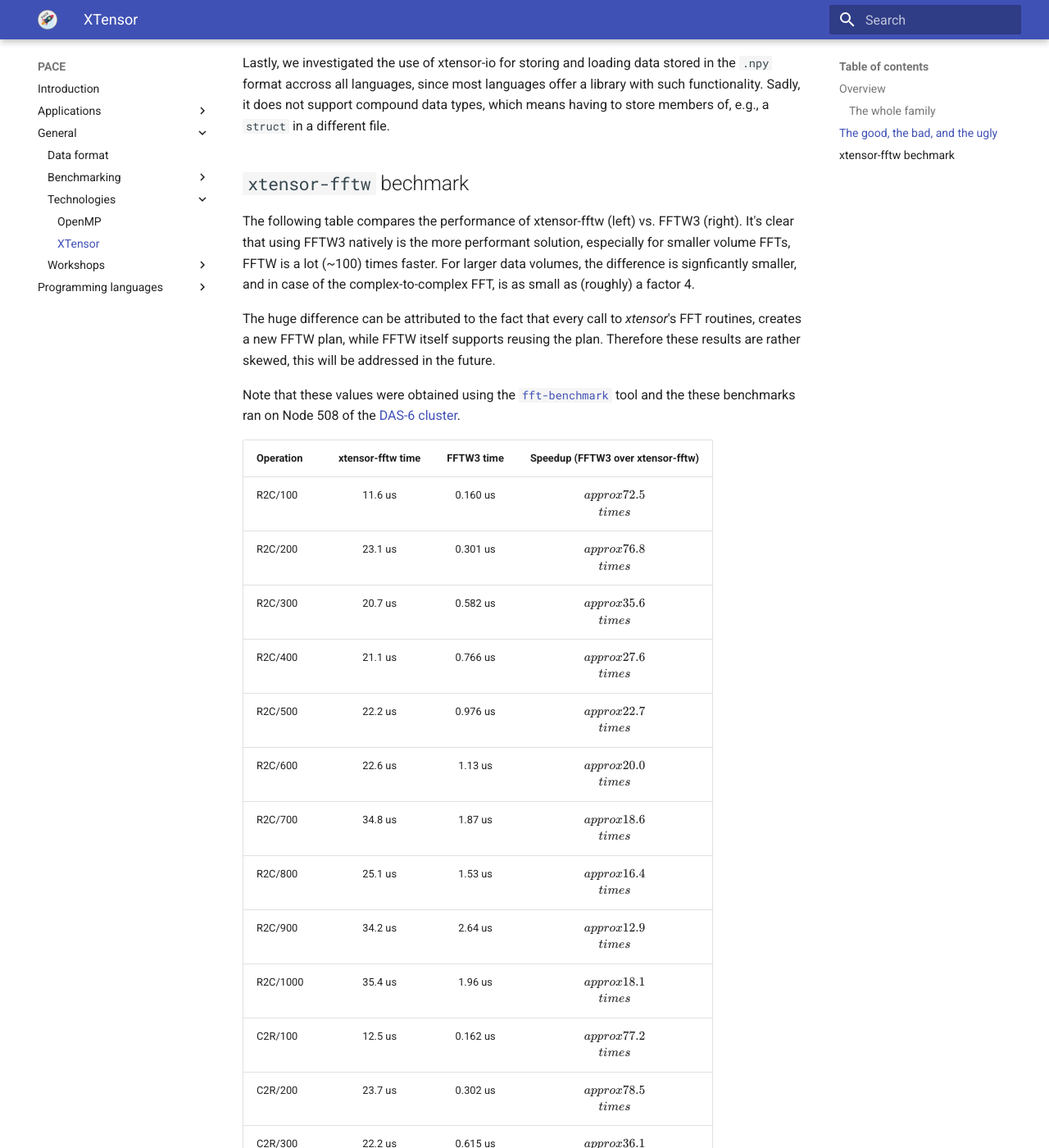
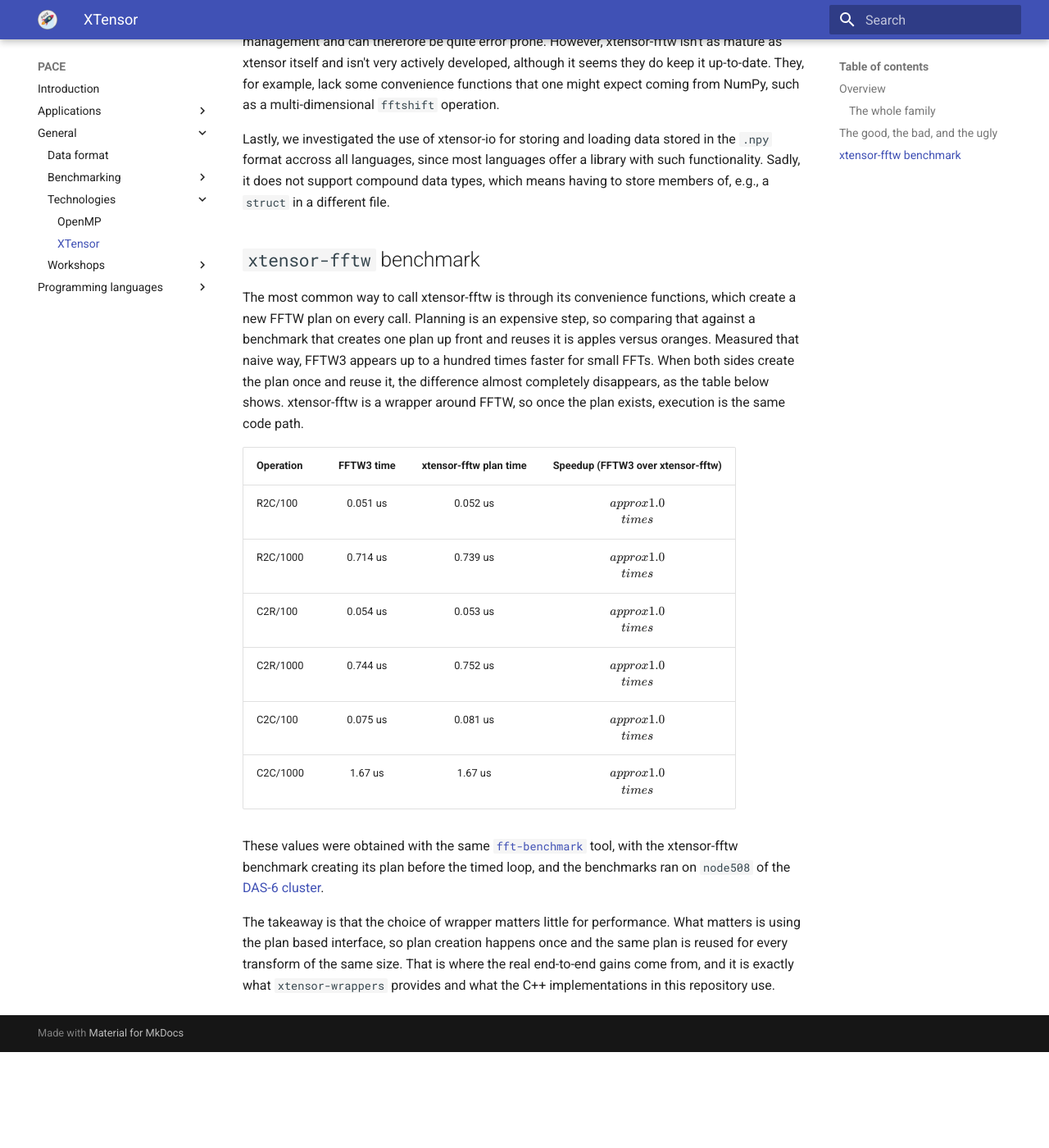
Before and after one commit to astron-rd/PACE, an MkDocs documentation site: the page built from docs/general/technologies/xtensor.md, in a window 1280 px wide and 1400 px high, scrolled down 1257 px. Shown: the whole window at 82% size. Built offline with MkDocs 1.6.1 and Material for MkDocs 9.7.7, drawn with Linux system fonts in a browser that asks for light colours; nearby versions of some CDN libraries; after the commit the page ends 2540 px from its top, so only the background shows below that; some of the changed text lies outside the part shown.

Commit message:
Document xtensor-fftw plan reuse findings (#154)

```diff
--- a/docs/general/technologies/xtensor.md
+++ b/docs/general/technologies/xtensor.md
@@ -20,6 +20,8 @@
 
 Of this family, we used xtensor, xtensor-fftw, and briefly investigated xtensor-io for reading binary `.npy` files.
 
+On top of that, this repository uses [xtensor-wrappers](https://github.com/astron-rd/xtensor-wrappers), a small header-only library that provides a reusable, plan-based FFTW API around xtensor-fftw, including higher-level wrappers for 2D and batched transforms.
+
 ## The good, the bad, and the ugly
 
 xtensor offers an incredibly convenient way to work with multi-dimensional vectors, especially if you're introduction to scientific computing is with Python / NumPy. Defining *N*-dimensional arrays and manipulating them feels very natural, espcially, if you compare it to using C++'s standard library `std::vector`, and many operators that would require (multiple levels of) loops, are possible with a single function call. Thus, code that uses *xtensor* tends to be easier to read.
@@ -28,43 +30,19 @@
 
 Lastly, we investigated the use of xtensor-io for storing and loading data stored in the `.npy` format accross all languages, since most languages offer a library with such functionality. Sadly, it does not support compound data types, which means having to store members of, e.g., a `struct` in a different file.
 
-## `xtensor-fftw` bechmark
+## `xtensor-fftw` benchmark
 
-The following table compares the performance of xtensor-fftw (left) vs. FFTW3 (right). It's clear that using FFTW3 natively is the more performant solution, especially for smaller volume FFTs, FFTW is a lot (~100) times faster. For larger data volumes, the difference is signficantly smaller, and in case of the complex-to-complex FFT, is as small as (roughly) a factor 4.
+The most common way to call xtensor-fftw is through its convenience functions, which create a new FFTW plan on every call. Planning is an expensive step, so comparing that against a benchmark that creates one plan up front and reuses it is apples versus oranges. Measured that naive way, FFTW3 appears up to a hundred times faster for small FFTs. When both sides create the plan once and reuse it, the difference almost completely disappears, as the table below shows. xtensor-fftw is a wrapper around FFTW, so once the plan exists, execution is the same code path.
 
-The huge difference can be attributed to the fact that every call to *xtensor*'s FFT routines, creates a new FFTW plan, while FFTW itself supports reusing the plan. Therefore these results are rather skewed, this will be addressed in the future.
+| Operation | FFTW3 time | xtensor-fftw plan time | Speedup (FFTW3 over xtensor-fftw) |
+| :--- | :---: | :---: | :---: |
+| R2C/100 | 0.051 us | 0.052 us | $\\approx 1.0\\times$ |
+| R2C/1000 | 0.714 us | 0.739 us | $\\approx 1.0\\times$ |
+| C2R/100 | 0.054 us | 0.053 us | $\\approx 1.0\\times$ |
+| C2R/1000 | 0.744 us | 0.752 us | $\\approx 1.0\\times$ |
+| C2C/100 | 0.075 us | 0.081 us | $\\approx 1.0\\times$ |
+| C2C/1000 | 1.67 us | 1.67 us | $\\approx 1.0\\times$ |
 
-Note that these values were obtained using the [`fft-benchmark`](https://git.astron.nl/RD/fft-benchmark) tool and the these benchmarks ran on Node 508 of the [DAS-6 cluster](https://www.cs.vu.nl/das6/clusters.shtml).
+These values were obtained with the same [`fft-benchmark`](https://git.astron.nl/RD/fft-benchmark) tool, with the xtensor-fftw benchmark creating its plan before the timed loop, and the benchmarks ran on `node508` of the [DAS-6 cluster](https://www.cs.vu.nl/das6/clusters.shtml).
 
-| Operation | xtensor-fftw time | FFTW3 time | Speedup (FFTW3 over xtensor-fftw) |
-| :--- | :---: | :---: | :---: |
-| R2C/100 | 11.6 us | 0.160 us | $\\approx 72.5\\times$ |
-| R2C/200 | 23.1 us | 0.301 us | $\\approx 76.8\\times$ |
-| R2C/300 | 20.7 us | 0.582 us | $\\approx 35.6\\times$ |
-| R2C/400 | 21.1 us | 0.766 us | $\\approx 27.6\\times$ |
-| R2C/500 | 22.2 us | 0.976 us | $\\approx 22.7\\times$ |
-| R2C/600 | 22.6 us | 1.13 us | $\\approx 20.0\\times$ |
-| R2C/700 | 34.8 us | 1.87 us | $\\approx 18.6\\times$ |
-| R2C/800 | 25.1 us | 1.53 us | $\\approx 16.4\\times$ |
-| R2C/900 | 34.2 us | 2.64 us | $\\approx 12.9\\times$ |
-| R2C/1000 | 35.4 us | 1.96 us | $\\approx 18.1\\times$ |
-| C2R/100 | 12.5 us | 0.162 us | $\\approx 77.2\\times$ |
-| C2R/200 | 23.7 us | 0.302 us | $\\approx 78.5\\times$ |
-| C2R/300 | 22.2 us | 0.615 us | $\\approx 36.1\\times$ |
-| C2R/400 | 22.9 us | 0.814 us | $\\approx 28.1\\times$ |
-| C2R/500 | 23.8 us | 1.05 us | $\\approx 22.7\\times$ |
-| C2R/600 | 24.6 us | 1.23 us | $\\approx 20.0\\times$ |
-| C2R/700 | 35.6 us | 1.88 us | $\\approx 18.9\\times$ |
-| C2R/800 | 26.4 us | 1.63 us | $\\approx 16.2\\times$ |
-| C2R/900 | 28.4 us | 1.80 us | $\\approx 15.8\\times$ |
-| C2R/1000 | 38.0 us | 2.13 us | $\\approx 17.8\\times$ |
-| C2C/100 | 6.64 us | 0.210 us | $\\approx 31.6\\times$ |
-| C2C/200 | 7.58 us | 0.433 us | $\\approx 17.5\\times$ |
-| C2C/300 | 15.3 us | 1.14 us | $\\approx 13.4\\times$ |
-| C2C/400 | 9.03 us | 0.895 us | $\\approx 10.1\\times$ |
-| C2C/500 | 17.2 us | 1.85 us | $\\approx 9.3\\times$ |
-| C2C/600 | 17.2 us | 2.38 us | $\\approx 7.2\\times$ |
-| C2C/700 | 17.5 us | 2.82 us | $\\approx 6.2\\times$ |
-| C2C/800 | 11.1 us | 2.48 us | $\\approx 4.5\\times$ |
-| C2C/900 | 28.6 us | 5.33 us | $\\approx 5.4\\times$ |
-| C2C/1000 | 20.0 us | 4.35 us | $\\approx 4.6\\times$ |
+The takeaway is that the choice of wrapper matters little for performance. What matters is using the plan based interface, so plan creation happens once and the same plan is reused for every transform of the same size. That is where the real end-to-end gains come from, and it is exactly what `xtensor-wrappers` provides and what the C++ implementations in this repository use.
```
